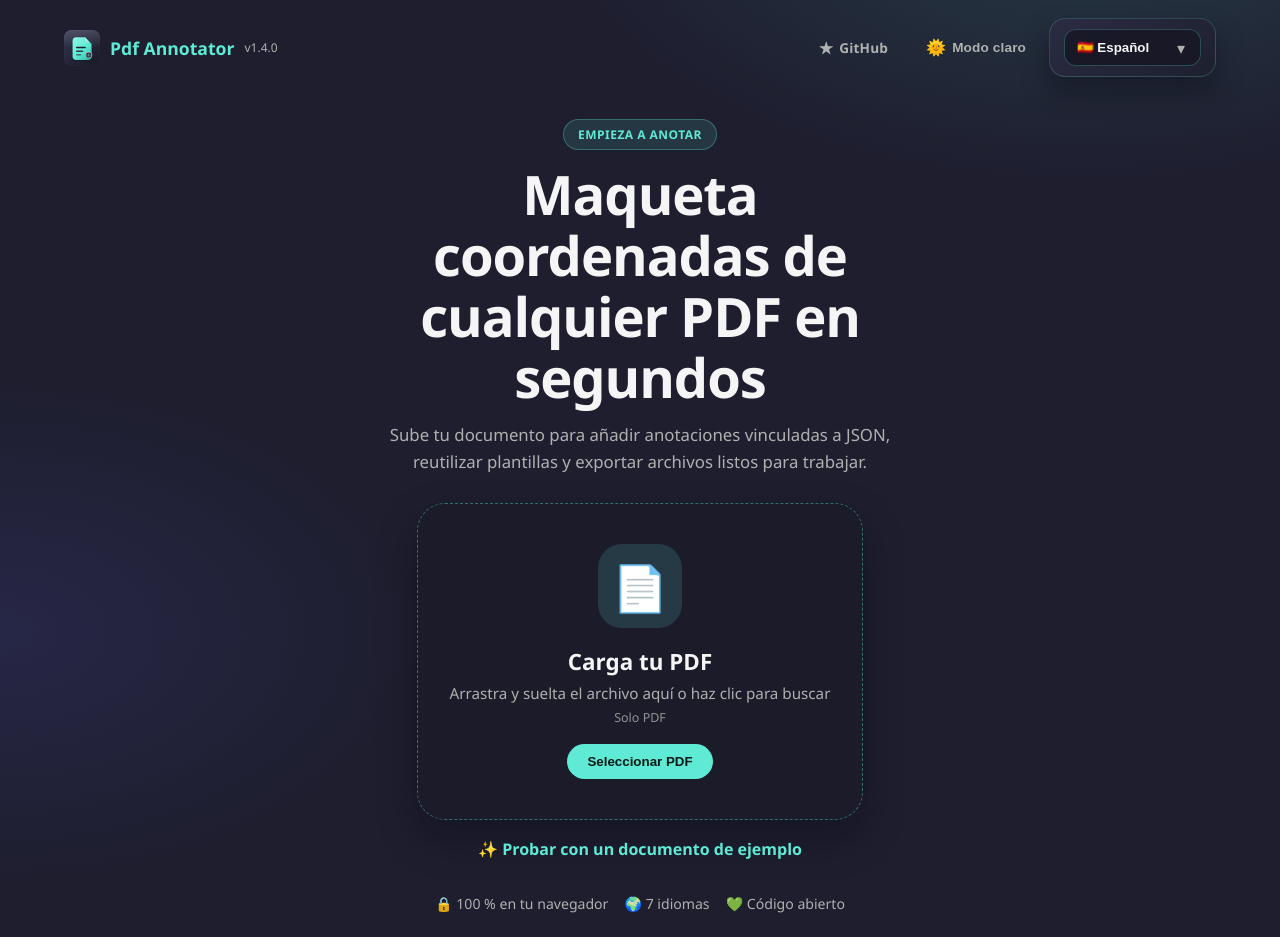
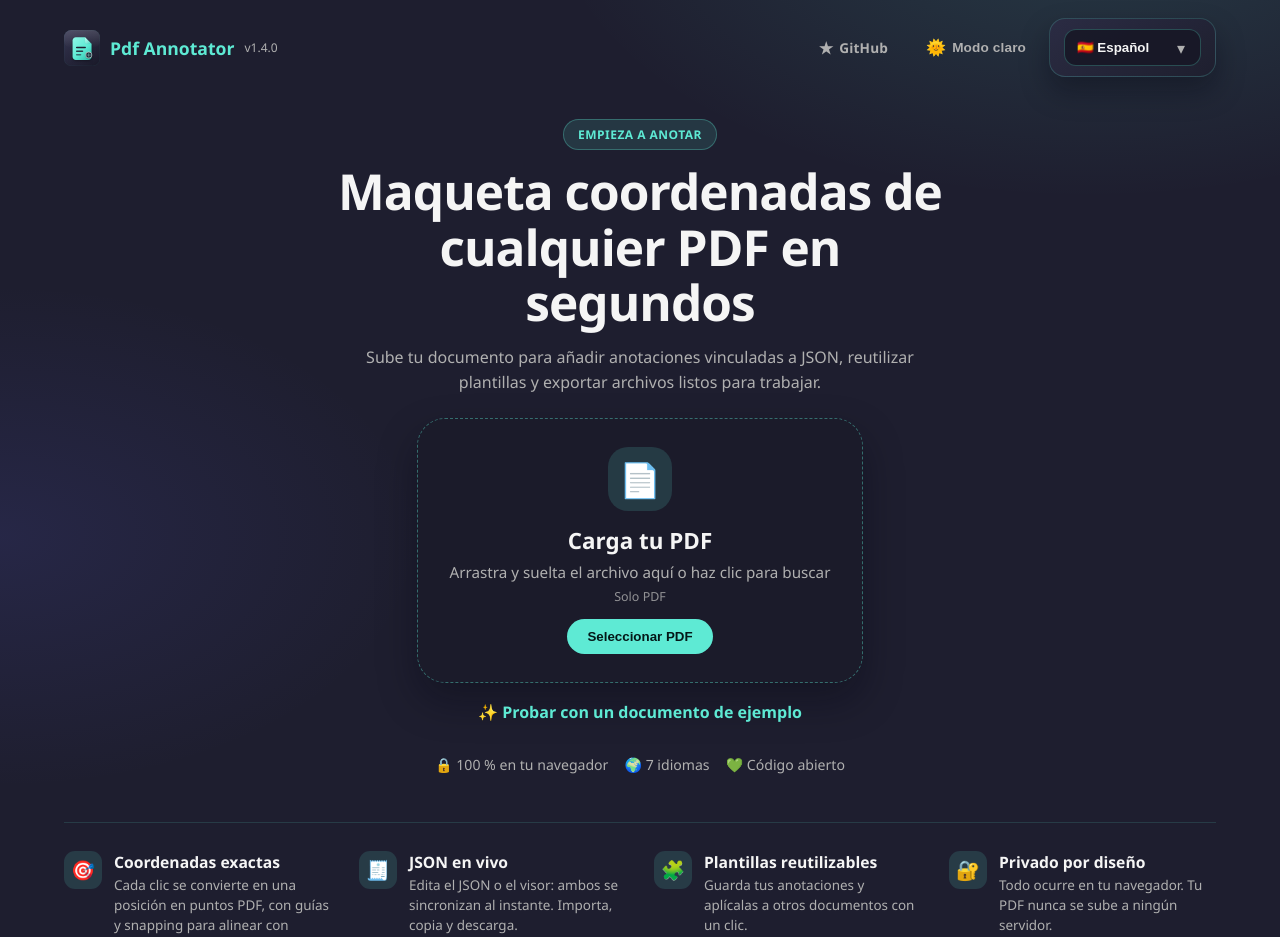
Before and after one commit to ElMaxter99/pdf-annotator, an Angular app: page /landing in a window 1280 px wide. Shown: the top 937 px of the page. Built offline with nearby package versions, Linux system fonts and the light colour scheme.

Commit message:
Rework landing structure: action first, compact feature strip, full preview below
Co-Authored-By: Claude Sonnet 5.5 <noreply@anthropic.com>
Claude-Session: https://claude.ai/code/session_01YZU8XrVQFxd1pAR7vZACGx

```diff
--- a/src/app/pages/landing/landing.page.html
+++ b/src/app/pages/landing/landing.page.html
@@ -26,15 +26,6 @@
         </ul>
       </div>
 
-      <figure class="landing__preview" aria-hidden="false">
-        <div class="landing__window">
-          <div class="landing__window-bar" aria-hidden="true"><span></span><span></span><span></span></div>
-          <img class="landing__preview-img landing__preview-img--dark" src="/assets/landing/preview-dark.webp"
-            [attr.alt]="'app.landing.previewAlt' | t" width="1200" height="740" fetchpriority="high" />
-          <img class="landing__preview-img landing__preview-img--light" src="/assets/landing/preview-light.webp"
-            [attr.alt]="'app.landing.previewAlt' | t" width="1200" height="740" fetchpriority="high" />
-        </div>
-      </figure>
     </section>
 
     <section class="landing__features" [attr.aria-label]="'app.landing.featuresTitle' | t">
@@ -62,6 +53,18 @@
         </article>
       </div>
     </section>
+
+    <section class="landing__showcase">
+      <figure class="landing__preview" aria-hidden="false">
+        <div class="landing__window">
+          <div class="landing__window-bar" aria-hidden="true"><span></span><span></span><span></span></div>
+          <img class="landing__preview-img landing__preview-img--dark" src="/assets/landing/preview-dark.webp"
+            [attr.alt]="'app.landing.previewAlt' | t" width="1200" height="740" fetchpriority="high" />
+          <img class="landing__preview-img landing__preview-img--light" src="/assets/landing/preview-light.webp"
+            [attr.alt]="'app.landing.previewAlt' | t" width="1200" height="740" fetchpriority="high" />
+        </div>
+      </figure>
+    </section>
   </main>
 
   <app-landing-footer [appName]="appName" [version]="version" [currentYear]="currentYear"
--- a/src/styles.scss
+++ b/src/styles.scss
@@ -126,21 +126,21 @@ body {
   padding: 24px 24px 56px;
   display: flex;
   flex-direction: column;
-  gap: 72px;
+  gap: 48px;
 }
 
 .landing__hero-grid {
   display: flex;
   flex-direction: column;
   align-items: center;
-  gap: 56px;
+  gap: 0;
 }
 
 .landing__intro {
   display: flex;
   flex-direction: column;
   align-items: center;
-  gap: 28px;
+  gap: 22px;
   width: 100%;
   text-align: center;
 }
@@ -168,17 +168,17 @@ body {
 
 .landing__title {
   margin: 0;
-  max-width: 18ch;
-  font-size: clamp(2rem, 4.6vw, 3.4rem);
+  max-width: 22ch;
+  font-size: clamp(1.9rem, 4vw, 3.1rem);
   line-height: 1.12;
   letter-spacing: -0.02em;
 }
 
 .landing__description {
   margin: 0;
-  max-width: 58ch;
+  max-width: 60ch;
   color: var(--muted);
-  font-size: 1.05rem;
+  font-size: 1rem;
   line-height: 1.6;
 }
 
@@ -195,9 +195,9 @@ body {
   flex-direction: column;
   align-items: center;
   text-align: center;
-  gap: 18px;
+  gap: 14px;
   width: 100%;
-  padding: 40px 32px;
+  padding: 28px 32px;
   border-radius: 28px;
   border: 1.5px dashed rgba(94, 234, 212, 0.4);
   background: rgba(26, 26, 40, 0.7);
@@ -242,11 +242,11 @@ body {
   flex: none;
   display: grid;
   place-items: center;
-  width: 84px;
-  height: 84px;
-  border-radius: 24px;
+  width: 64px;
+  height: 64px;
+  border-radius: 20px;
   background: rgba(94, 234, 212, 0.15);
-  font-size: 2.8rem;
+  font-size: 2.1rem;
 }
 
 .landing__text {
@@ -321,7 +321,7 @@ body {
   flex-wrap: wrap;
   justify-content: center;
   gap: 8px 16px;
-  margin: 0;
+  margin: 4px 0 0;
   padding: 0;
   list-style: none;
   color: var(--muted);
@@ -331,7 +331,7 @@ body {
 .landing__preview {
   margin: 0 auto;
   min-width: 0;
-  width: min(980px, 100%);
+  width: min(1000px, 100%);
 }
 
 .landing__window {
@@ -340,12 +340,9 @@ body {
   border: 1px solid rgba(94, 234, 212, 0.25);
   background: #14141f;
   box-shadow: 0 40px 80px rgba(5, 5, 17, 0.55), 0 0 0 6px rgba(94, 234, 212, 0.05);
-  transform: perspective(1800px) rotateX(2deg);
+  transform: perspective(1800px) rotateX(3deg);
+  transform-origin: top center;
   transition: transform 0.4s ease;
-}
-
-.landing__window:hover {
-  transform: perspective(1800px) rotateX(0);
 }
 
 :root.theme-light .landing__window {
@@ -396,58 +393,54 @@ body {
 }
 
 .landing__features-title {
-  margin: 0 0 24px;
-  text-align: center;
-  font-size: clamp(1.4rem, 2.6vw, 2rem);
-  letter-spacing: -0.01em;
+  position: absolute;
+  width: 1px;
+  height: 1px;
+  overflow: hidden;
+  clip-path: inset(50%);
 }
 
 .landing__features-grid {
   display: grid;
   grid-template-columns: repeat(4, minmax(0, 1fr));
-  gap: 16px;
+  gap: 8px 28px;
+  padding-top: 28px;
+  border-top: 1px solid rgba(94, 234, 212, 0.14);
+}
+
+:root.theme-light .landing__features-grid {
+  border-top-color: #d7dde9;
 }
 
 .landing__feature {
-  padding: 22px;
-  border-radius: 18px;
-  border: 1px solid rgba(94, 234, 212, 0.14);
-  background: rgba(26, 26, 40, 0.6);
-  transition: transform 0.2s ease, border-color 0.2s ease;
-}
-
-.landing__feature:hover {
-  transform: translateY(-3px);
-  border-color: rgba(94, 234, 212, 0.4);
-}
-
-:root.theme-light .landing__feature {
-  background: #ffffff;
-  border-color: #d7dde9;
-  box-shadow: 0 10px 22px rgba(15, 23, 42, 0.06);
+  display: grid;
+  grid-template-columns: auto 1fr;
+  grid-template-rows: auto 1fr;
+  column-gap: 12px;
+  align-items: start;
 }
 
 .landing__feature-icon {
+  grid-row: span 2;
   display: grid;
   place-items: center;
-  width: 44px;
-  height: 44px;
-  margin-bottom: 14px;
-  border-radius: 12px;
+  width: 38px;
+  height: 38px;
+  border-radius: 11px;
   background: rgba(94, 234, 212, 0.14);
-  font-size: 1.4rem;
+  font-size: 1.2rem;
 }
 
 .landing__feature h3 {
-  margin: 0 0 6px;
-  font-size: 1.05rem;
+  margin: 0;
+  font-size: 0.98rem;
 }
 
 .landing__feature p {
-  margin: 0;
+  margin: 2px 0 0;
   color: var(--muted);
-  font-size: 0.92rem;
-  line-height: 1.55;
+  font-size: 0.84rem;
+  line-height: 1.5;
 }
 
 .footer.landing__footer {
@@ -496,6 +489,7 @@ body {
 
   .landing__features-grid {
     grid-template-columns: repeat(2, minmax(0, 1fr));
+    gap: 20px 24px;
   }
 }
 
```
Also changed, not shown: screenshots/main.png, 1 other file (tests, documents, lock files or other folders).
